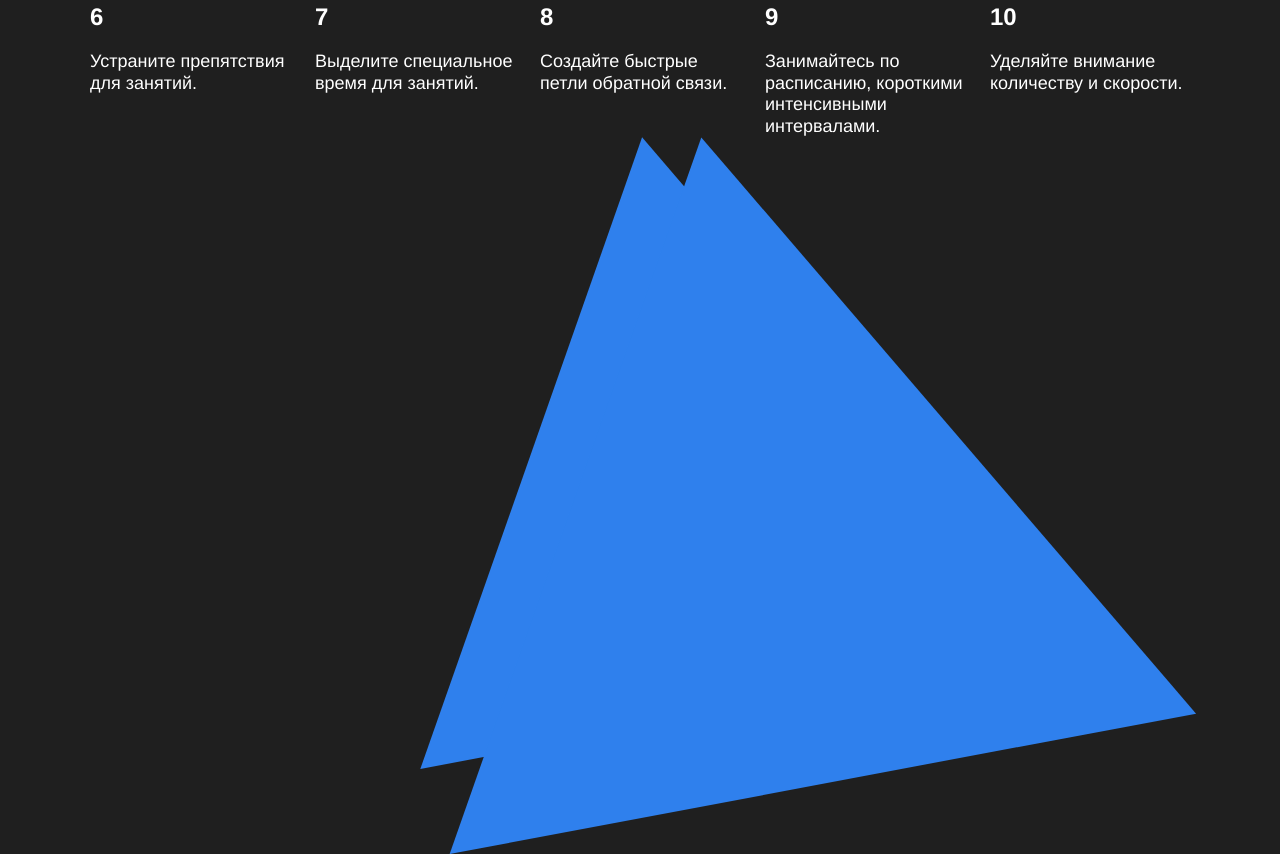
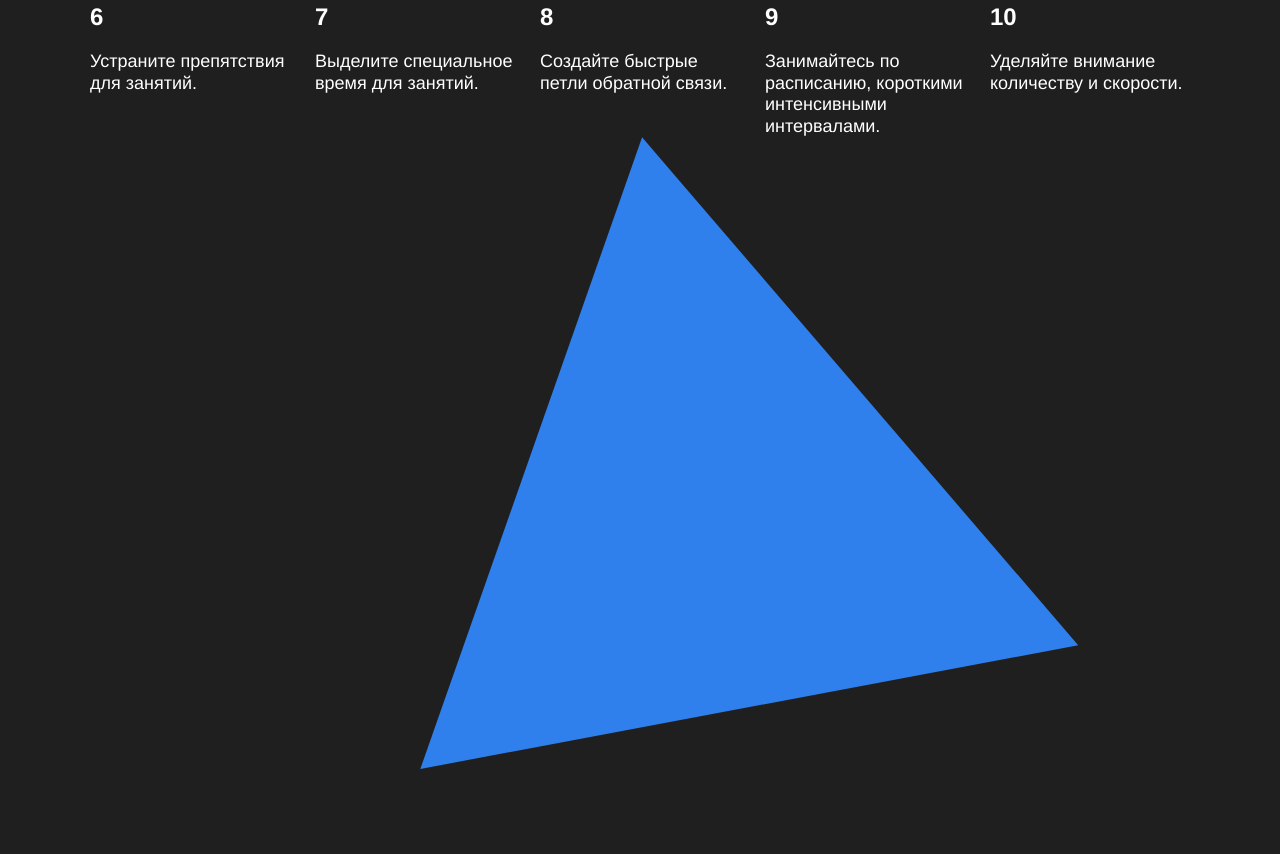
Before and after one commit to runohod/how-to-learn, a plain HTML site: page index.html in a window 1280 px wide. Shown: the part 3379-4233 px from the top of the page. Drawn offline with Linux system fonts and the light colour scheme.

Commit message:
how-to-learn

```diff
--- a/index.html
+++ b/index.html
@@ -129,9 +129,7 @@
             <p class="table__text table__text_theme_dark">Уделяйте внимание количеству и скорости.</p>
           </div>
         </div>
-        <div class="kaufman__triangle">
-          <img src="./images/kaufman-triangle.svg" alt="синий треугольник">
-        </div>
+        <div class="kaufman__triangle"></div>
       </section>
     </main>
 
```
